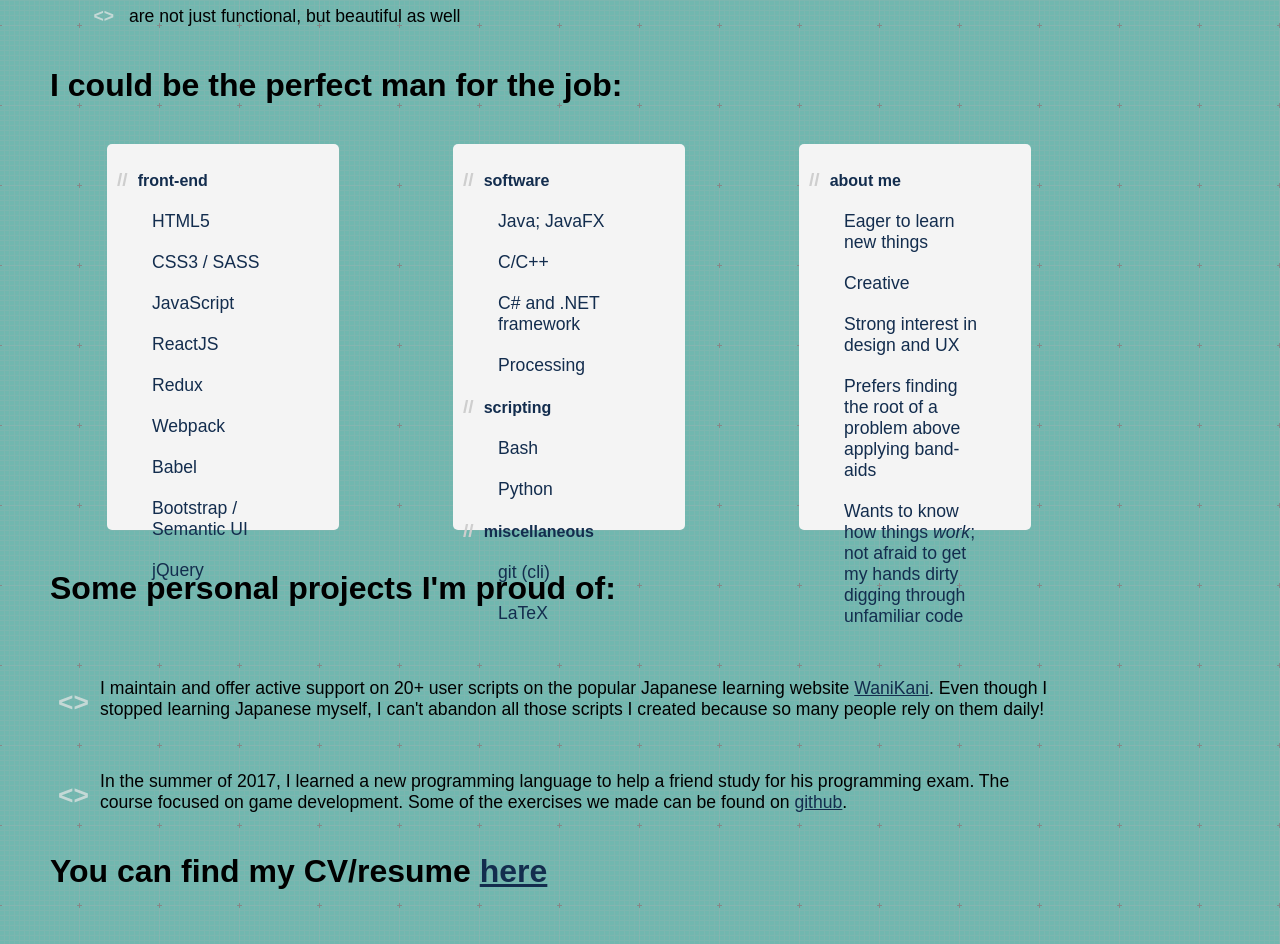
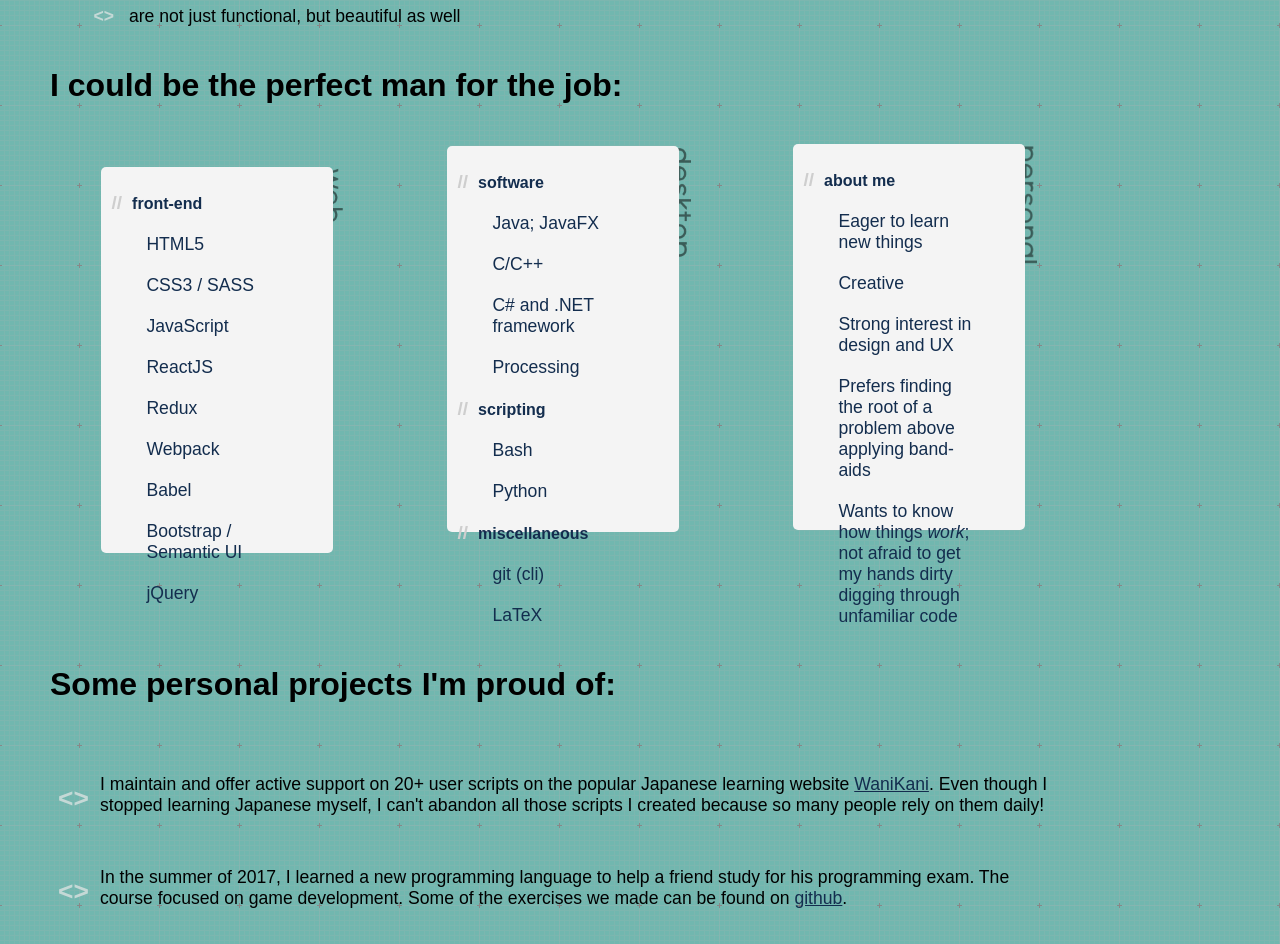
Before and after one commit to JasperDhaene/portfolio, a plain HTML site: page index.html in a window 1280 px wide. Shown: the part 1415-2359 px from the top of the page. Drawn offline with Linux system fonts and the light colour scheme; a web font is replaced by a local one.

Commit message:
changed skill container header to bg image

```diff
--- a/css/style.scss
+++ b/css/style.scss
@@ -217,7 +217,26 @@ html {
                 justify-content: space-around;
                 align-items: center;
 
-                div {
+                div.outer-box {
+                    width: 19vw;
+
+                    background-repeat: no-repeat;
+                    background-size: contain;
+                }
+
+                div#web {
+                    background-image: url('../images/web.png');
+                }
+
+                div#desktop {
+                    background-image: url('../images/desktop.png');
+                }
+
+                div#personal {
+                    background-image: url('../images/personal.png');
+                }
+
+                div.inner-box {
                     display: inline-block;
                     height: 42vh;
                     width: 15vw;
@@ -238,24 +257,10 @@ html {
                         font-weight: bold;
                     }
 
-                    h5 {
-                        transform:rotate(90deg);
-                        color: rgba(0,0,0,0.5);
-                        font-size: 2.5em;
-                        position: relative;
-                        top: 80px;
-                        right: -150px;
-
-                        @include desktop {
-                            top: 120px;
-                            right: -200px;
-                        }
-                        height: 0px;
-                    }
                 }
             }
+        }
 
-        }
 
         #projects {
 
--- a/index.html
+++ b/index.html
@@ -41,8 +41,8 @@
                     </ul>
                 <h4>I could be the perfect man for the job:</h4>
                 <div id="skill_container">
-                    <div>
-                        <h5>web</h5>
+                    <div class="outer-box" id="web">
+                        <div class="inner-box">
                             <h6>front-end</h6>
                             <ul>
                                 <li>HTML5</li>
@@ -56,8 +56,10 @@
                                 <li>jQuery</li>
                             </ul>
                         </div>
-                    <div>
-                        <h5>desktop</h5>
+                    </div>
+
+                    <div class="outer-box" id="desktop">
+                        <div class="inner-box">
                             <h6>software</h6>
                             <ul>
                                 <li>Java; JavaFX</li>
@@ -76,8 +78,9 @@
                                 <li>LaTeX</li>
                             </ul>
                         </div>
-                    <div>
-                        <h5>personal</h5>
+                    </div>
+                    <div class="outer-box" id="personal">
+                        <div class="inner-box">
                             <h6>about me</h6>
                             <ul>
                                 <li>Eager to learn new things</li>
@@ -86,6 +89,7 @@
                                 <li>Prefers finding the root of a problem above applying band-aids</li>
                                 <li>Wants to know how things <em>work</em>; not afraid to get my hands dirty digging through unfamiliar code</li>
                             </ul>
+                        </div>
                     </div>
                 </div>
                 <h4>Some personal projects I'm proud of:</h4>
```
Also changed, not shown: css/style.css, images/desktop.png (added), images/personal.png (added), images/web.png (added), 1 other file. Lines whose indentation alone changed are shown as unchanged.
